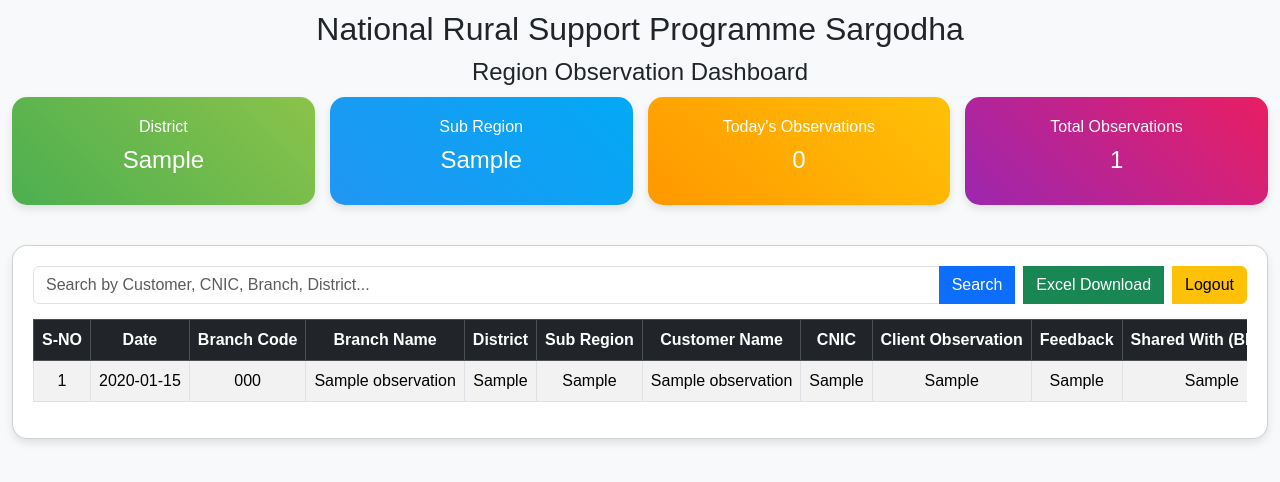
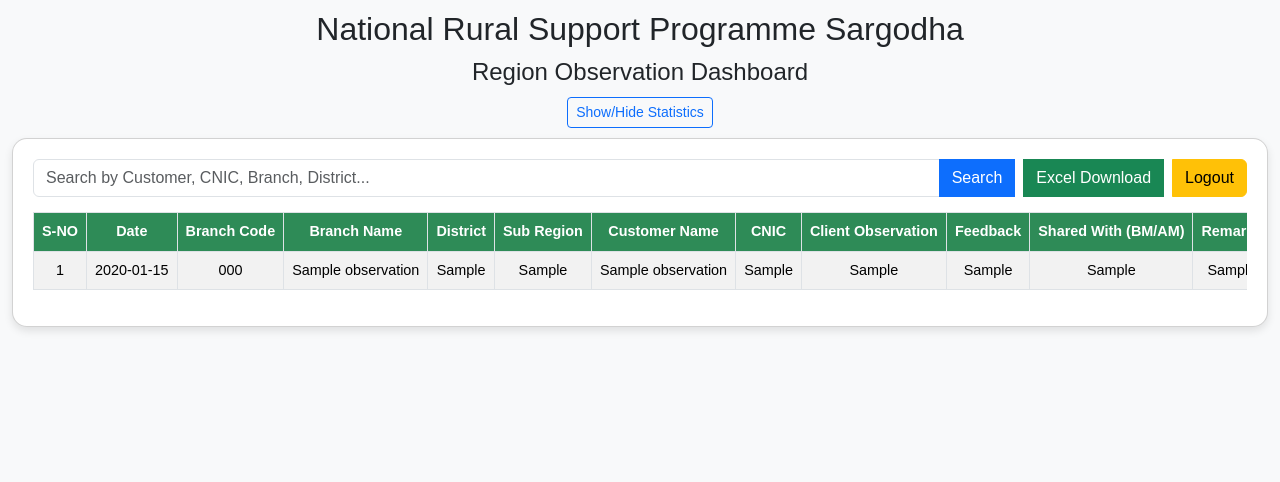
Before and after one commit to ghazanfariqbal630/Loan-Application, a Flask app: page /dashboard in a window 1280 px wide. Shown: the top 482 px of the page. Run offline with Flask 3, Linux system fonts and the light colour scheme; the visitor is signed in with stand-in values (Sample User, id 1); tables that the repository leaves empty hold one stand-in row (values such as "Sample post").

Commit message:
Update dashboard.html

```diff
--- a/templates/dashboard.html
+++ b/templates/dashboard.html
@@ -15,12 +15,13 @@
             margin: 10px 0;
         }
         .stats-card {
-            border-radius: 15px;
-            box-shadow: 0 4px 8px rgba(0,0,0,0.1);
-            padding: 20px;
-            margin-bottom: 20px;
+            border-radius: 10px;
+            box-shadow: 0 2px 4px rgba(0,0,0,0.1);
+            padding: 15px;
+            margin-bottom: 10px;
             color: white;
             text-align: center;
+            min-height: 80px;
         }
         .card-1 { background: linear-gradient(45deg, #4CAF50, #8BC34A); }
         .card-2 { background: linear-gradient(45deg, #2196F3, #03A9F4); }
@@ -37,14 +38,16 @@
             text-align: center;
         }
         th {
-            background-color: #e9f7e9;
+            background-color: #2E8B57 !important;
+            color: white !important;
             position: sticky;
             top: 0;
             z-index: 10;
         }
         th, td {
             white-space: nowrap;
-            padding: 12px 8px;
+            padding: 10px 8px;
+            font-size: 0.9em;
         }
         .table-responsive {
             overflow-x: auto;
@@ -56,12 +59,26 @@
         .stats-container {
             display: flex;
             flex-wrap: wrap;
-            gap: 15px;
-            margin-bottom: 20px;
+            gap: 10px;
+            margin-bottom: 15px;
         }
         .stats-item {
             flex: 1;
-            min-width: 200px;
+            min-width: 120px;
+        }
+        .toggle-btn {
+            margin-bottom: 10px;
+        }
+        .small-card {
+            font-size: 0.8em;
+        }
+        .small-card h6 {
+            margin-bottom: 5px;
+            font-size: 0.9em;
+        }
+        .small-card h4 {
+            margin: 0;
+            font-size: 1.2em;
         }
     </style>
 </head>
@@ -70,30 +87,53 @@
         <h2>National Rural Support Programme Sargodha</h2>
         <h4>Region Observation Dashboard</h4>
 
-        <div class="stats-container">
-            <div class="stats-item">
-                <div class="stats-card card-1">
-                    <h6>District</h6>
-                    <h4>{{ records[0].district if records else 'N/A' }}</h4>
+        <!-- Toggle Button for Statistics -->
+        <div class="text-center toggle-btn">
+            <button class="btn btn-sm btn-outline-primary" onclick="toggleStats()">Show/Hide Statistics</button>
+        </div>
+
+        <!-- Statistics Cards (Hidden by default) -->
+        <div id="statsSection" style="display: none;">
+            <!-- Main Statistics -->
+            <div class="stats-container">
+                <div class="stats-item">
+                    <div class="stats-card card-1 small-card">
+                        <h6>Today's Observations</h6>
+                        <h4>{{ today_obs }}</h4>
+                    </div>
+                </div>
+                <div class="stats-item">
+                    <div class="stats-card card-2 small-card">
+                        <h6>Total Observations</h6>
+                        <h4>{{ total_obs }}</h4>
+                    </div>
                 </div>
             </div>
-            <div class="stats-item">
-                <div class="stats-card card-2">
-                    <h6>Sub Region</h6>
-                    <h4>{{ records[0].sub_region if records else 'N/A' }}</h4>
+
+            <!-- District Statistics -->
+            <h6 class="mt-3">District-wise Observations</h6>
+            <div class="stats-container">
+                {% for district, count in district_counts %}
+                <div class="stats-item">
+                    <div class="stats-card card-3 small-card">
+                        <h6>{{ district }}</h6>
+                        <h4>{{ count }}</h4>
+                    </div>
                 </div>
+                {% endfor %}
             </div>
-            <div class="stats-item">
-                <div class="stats-card card-3">
-                    <h6>Today's Observations</h6>
-                    <h4>{{ today_obs }}</h4>
+
+            <!-- Sub Region Statistics -->
+            <h6 class="mt-3">Sub Region-wise Observations</h6>
+            <div class="stats-container">
+                {% for sub_region, count in sub_region_counts %}
+                <div class="stats-item">
+                    <div class="stats-card card-4 small-card">
+                        <h6>{{ sub_region }}</h6>
+                        <h4>{{ count }}</h4>
+                    </div>
                 </div>
-            </div>
-            <div class="stats-item">
-                <div class="stats-card card-4">
-                    <h6>Total Observations</h6>
-                    <h4>{{ total_obs }}</h4>
-                </div>
+                {% endfor %}
             </div>
         </div>
 
@@ -109,7 +149,7 @@
 
             <div class="table-responsive">
                 <table class="table table-bordered table-striped">
-                    <thead class="table-dark">
+                    <thead>
                         <tr>
                             <th>S-NO</th>
                             <th>Date</th>
@@ -147,5 +187,16 @@
             </div>
         </div>
     </div>
+
+    <script>
+        function toggleStats() {
+            const statsSection = document.getElementById('statsSection');
+            if (statsSection.style.display === 'none') {
+                statsSection.style.display = 'block';
+            } else {
+                statsSection.style.display = 'none';
+            }
+        }
+    </script>
 </body>
 </html>
```
